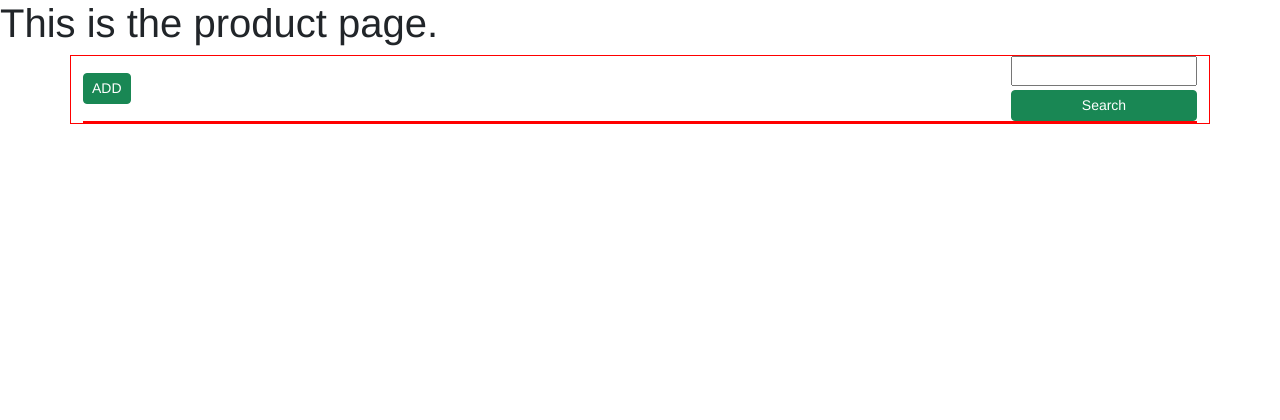
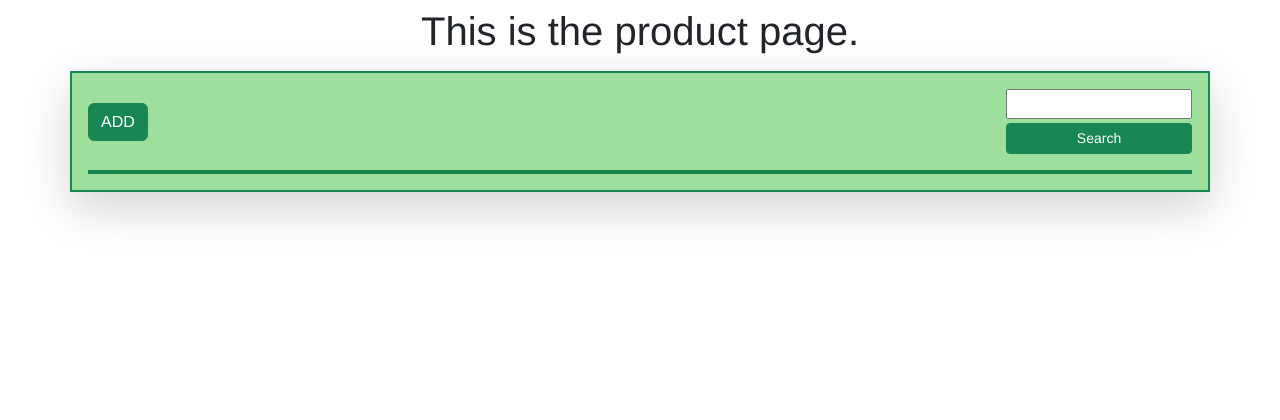
Before and after one commit to sharweng/plantitoshop, a PHP site: page /product/index.php in a window 1280 px wide. Shown: the part 81-501 px from the top of the page. Run offline with PHP 8.4, Linux system fonts and the light colour scheme; the visitor is signed in with stand-in values (Sample User, id 1); data that the repository does not hold is empty.

Commit message:
product index bootstrap

```diff
--- a/includes/styles/style.css
+++ b/includes/styles/style.css
@@ -150,10 +150,10 @@ a {
 .dark2-green{
     color: #526E48;
 }
-.red-hover:hover{
-    background-color:red;
-    color: white;
+
+.outer-box{
+    background-color: #9EDF9C;
 }
-.gray-hover:hover{
-    background-color: rgb(190, 190, 190);
+.inner-box{
+    background-color: white;
 }
--- a/product/index.php
+++ b/product/index.php
@@ -33,55 +33,54 @@
             margin: 0;
             padding: 0;
         }
-        .container{
-            border: 1px solid red;
-        }
     </style>
 </head>
 <body>
-    <h1>This is the product page.</h1>
-    <div class="container">
-        <div class="row top-header">
-            <div class="col-4 d-flex align-items-center justify-content-start">
+    <h1 class="text-center p-2">This is the product page.</h1>
+    <div class="container-sm outer-box p-3 mb-3 shadow-lg  border border-success border-2">
+        <div class="row top-header pb-3 justify-content-between">
+            <div class="col-2 d-flex align-items-center justify-content-start">
                 <a href="create.php">
-                    <button class="btn btn-success btn-sm">ADD</button>
+                    <button class="btn btn-success">ADD</button>
                 </a>
             </div>
-            <div class="col-8 d-flex align-items-center justify-content-end">
+            <div class="col-4 d-flex align-items-center justify-content-end">
                 <form action="" method="get">
                     <div class="row d-grid gap-1">
                         <div class="d-block">
                             <input type="text" name="search">
                         </div>
                         <div class="d-block">
-                        <button class="btn btn-success btn-sm w-100">Search</button>
+                            <button class="btn btn-success w-100 btn-sm">Search</button>
                         </div>
                     </div>
                 </form>
             </div>
         </div>
-        <div class="container">
+        <div class="container inner-box border border-success border-2">
         <?php
             while($row = mysqli_fetch_array($result)){
                 echo "
-                    <table class=\"table table-hover\">
-                        <tr class=\"details\">
-                            <td>{$row['prod_id']}</td>
-                            <td>";
+                    <table class=\"table text-center \">
+                        <tr class=\"details row d-grid\">
+                            <td class=\"col d-flex flex-wrap align-items-center justify-content-center\">";
                 $sql = "SELECT img_path FROM image WHERE prod_id = {$row['prod_id']}";
                 $result2 = mysqli_query($conn, $sql);
                 while($row2 = mysqli_fetch_array($result2)){
-                    echo "<img src=\"{$row2['img_path']}\" height=\"100px\" width=\"100px\">";
+                    echo "<img class=\"img-thumbnail\" src=\"{$row2['img_path']}\" height=\"100px\" width=\"100px\">";
                 }
                             echo "</td>
-                            <td>{$row['description']}</td>
-                            <td>{$row['price']}</td>
-                            <td>{$row['quantity']}</td>
-                            <td class=\"row d-grid gap-1\">
+                            <td class=\"col d-flex align-items-center\">
+                                <div class=\"col d-grid align-items-center\">{$row['prod_id']}</div>
+                                <div class=\"col d-grid align-items-center\">{$row['description']}</div>
+                                <div class=\"col d-grid align-items-center\">{$row['price']}</div>
+                                <div class=\"col d-grid align-items-center\">{$row['quantity']}</div>
+                                <div class=\"col d-grid align-items-center\">
+                                    <div class=\"row d-grid gap-1\">
                                         <form action=\"edit.php\" method=\"post\">
                                             <button class=\"btn btn-warning btn-sm w-100\" name=\"update_id\" value=\"{$row['prod_id']}\">EDIT</button>
                                         </form>
-                                <div class=\"dropdown dropend d-block\">
+                                        <div class=\"dropdown d-block\">
                                             <button class=\"btn btn-danger btn-sm w-100 dropdown-toggle\" type=\"button\" data-bs-toggle=\"dropdown\" aria-expanded=\"false\">
                                                 DELETE
                                             </button>
@@ -94,7 +93,10 @@
                                                 </form>
                                             </ul>
                                         </div>
+                                    </div>
+                                </div>
                             </td>
+
                         </tr>
                     </table>
                 ";
```
Lines whose indentation alone changed are shown as unchanged.
